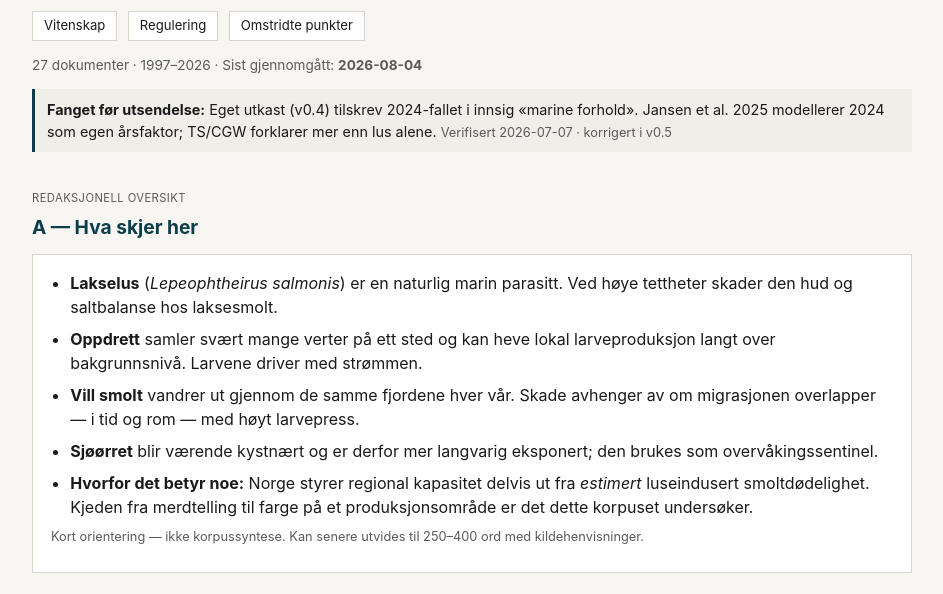
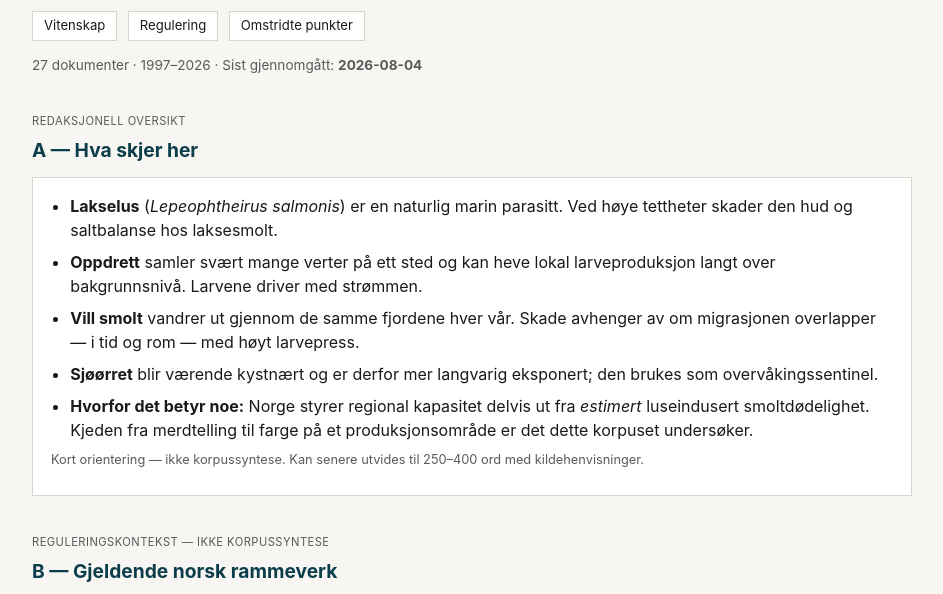
Before and after one commit to hakonbakke/ap1-curated-corpora, a plain HTML site: page mockup/tema-villaks.html in a window 1280 px wide. Shown: the part 167-761 px from the top of the page, without its empty margins (168-1111 px from the left). Drawn offline with Linux system fonts and the light colour scheme.

Commit message:
Remove Villlaks note catch-strip from AP1 theme mockup.
That error story belongs to a different deliverable, not this product page.

Co-authored-by: Cursor <cursoragent@cursor.com>

```diff
--- a/mockup/tema-villaks.html
+++ b/mockup/tema-villaks.html
@@ -154,13 +154,6 @@
     font-size: 0.82rem;
     color: var(--muted);
   }
-  .catch {
-    background: var(--soft);
-    border-left: 3px solid var(--accent);
-    padding: 10px 12px;
-    margin: 14px 0 0;
-    font-size: 0.9rem;
-  }
 </style>
 </head>
 <body>
@@ -178,11 +171,6 @@
       <a class="chip" href="#c">Omstridte punkter</a>
     </div>
     <p class="meta">27 dokumenter · 1997–2026 · Sist gjennomgått: <strong>2026-08-04</strong></p>
-    <div class="catch">
-      <strong>Fanget før utsendelse:</strong> Eget utkast (v0.4) tilskrev 2024-fallet i innsig «marine forhold».
-      Jansen et al. 2025 modellerer 2024 som egen årsfaktor; TS/CGW forklarer mer enn lus alene.
-      <span class="tiny muted">Verifisert 2026-07-07 · korrigert i v0.5</span>
-    </div>
   </header>
 
   <!-- A -->
@@ -372,8 +360,7 @@
   </section>
 
   <footer class="footer">
-    Jansen 2025 er finansiert av PO3/4 Kunnskapsinkubator; Blue Planets underlagsarbeid er knyttet til samme bestilling og har vært brukt som rettslig evidensnotat.
-    · Fil: <code>mockup/tema-villaks.html</code> · Streamlit-appen er urørt.
+    Mockup av AP1-temaside · Fil: <code>mockup/tema-villaks.html</code> · Streamlit-appen er urørt.
   </footer>
 </div>
 
```
